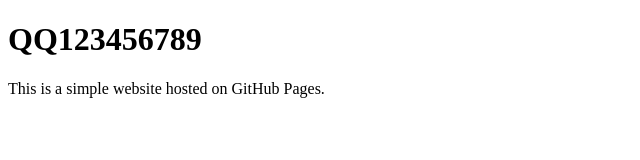
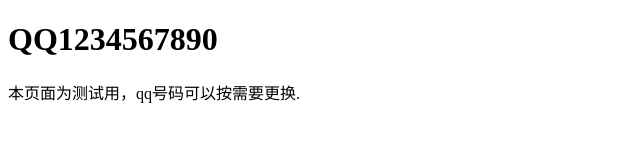
Before and after one commit to HydeXHyde/HydeXHyde, a plain HTML site: page index.html in a window 1280 px wide. Shown: the whole page, without its empty margins (0-640 px from the left). Drawn offline with Linux system fonts and the light colour scheme.

Commit message:
Update index.html

```diff
--- a/index.html
+++ b/index.html
@@ -6,7 +6,7 @@
     <title>My GitHub Website</title>
 </head>
 <body>
-    <h1>QQ123456789</h1>
-    <p>This is a simple website hosted on GitHub Pages.</p>
+    <h1>QQ1234567890</h1>
+    <p>本页面为测试用，qq号码可以按需要更换.</p>
 </body>
 </html>
```
